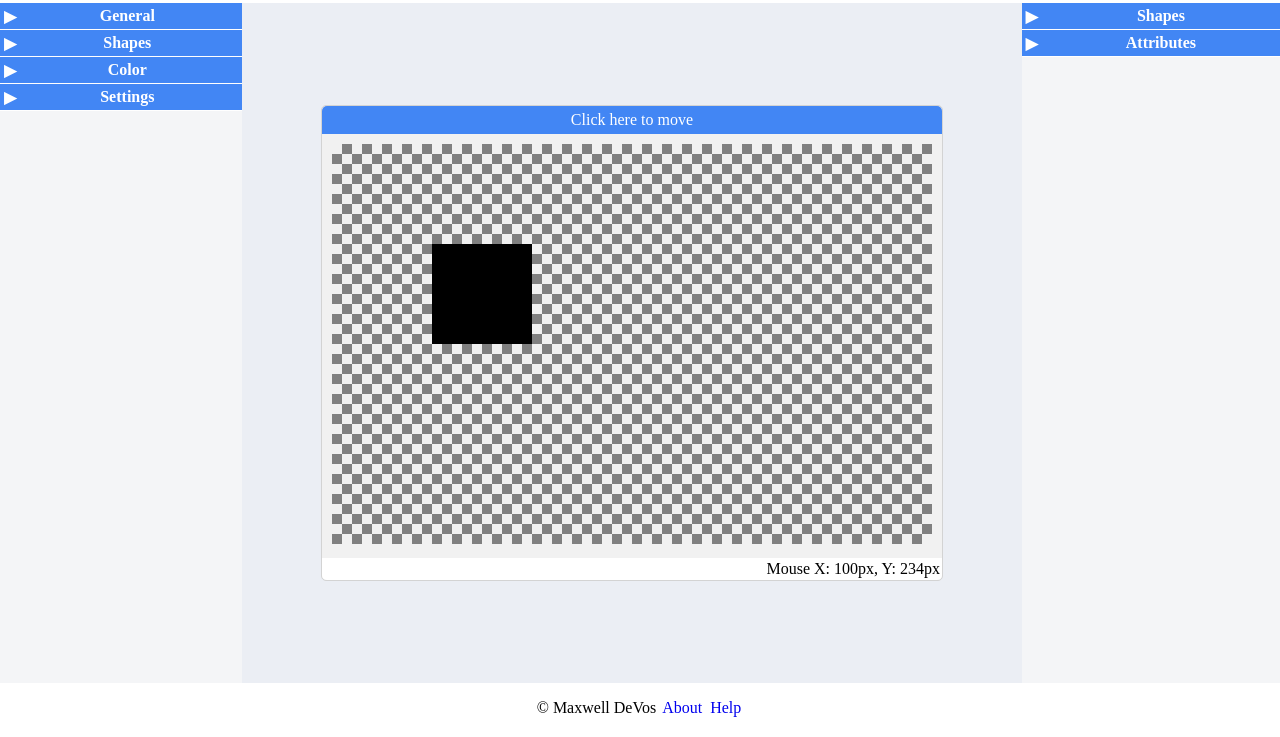
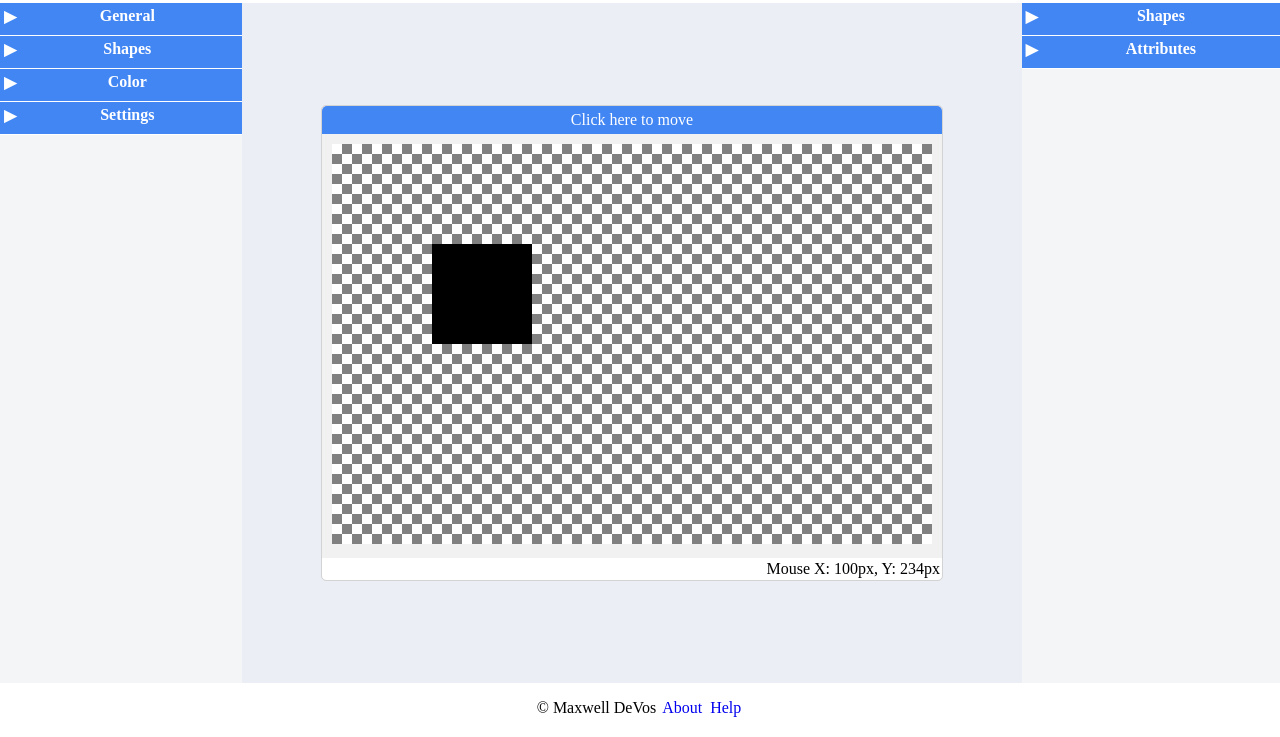
Before and after one commit to maxdevos49/webDraw, a plain HTML site: page index.html in a window 1280 px wide. Shown: the part 81-818 px from the top of the page. Drawn offline with Linux system fonts and the light colour scheme; a web font is replaced by a local one.

Commit message:
Changed css

```diff
--- a/public/CSS/index.css
+++ b/public/CSS/index.css
@@ -61,7 +61,7 @@ footer{
 h4{
 	background-color: #4286f4;
 	/*width: 100%;*/
-	height: 2.25vh;
+	height: 3vh;
 	color: white;
 	margin: 0;
 	padding:  4px;
@@ -109,6 +109,7 @@ canvas{
   	background-size: 20px 20px;
   	background-position: 0 0, 0 10px, 10px -10px, -10px 0px;
   	margin: 10px;
+  	background-color: white;
 }
 .canvasWindow {
     border: 1px solid #d3d3d3;
```
